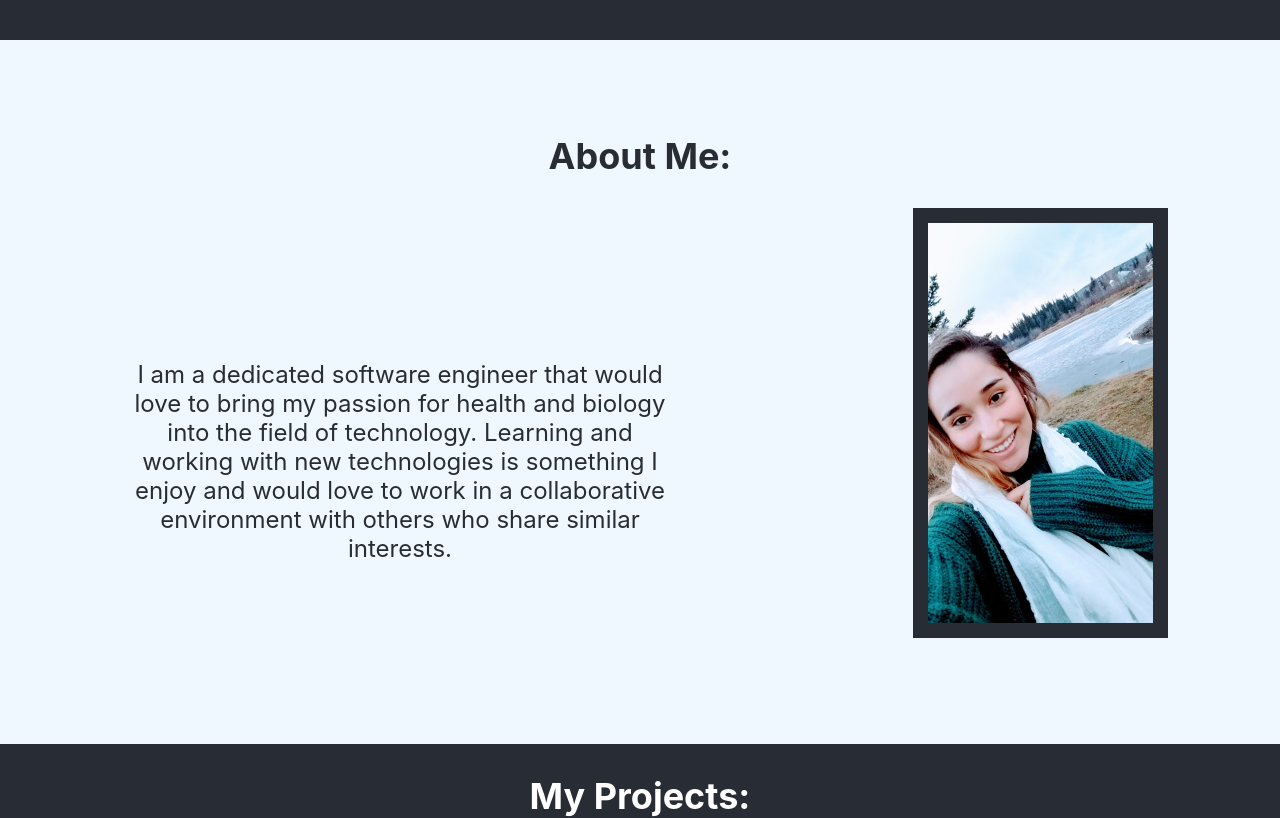
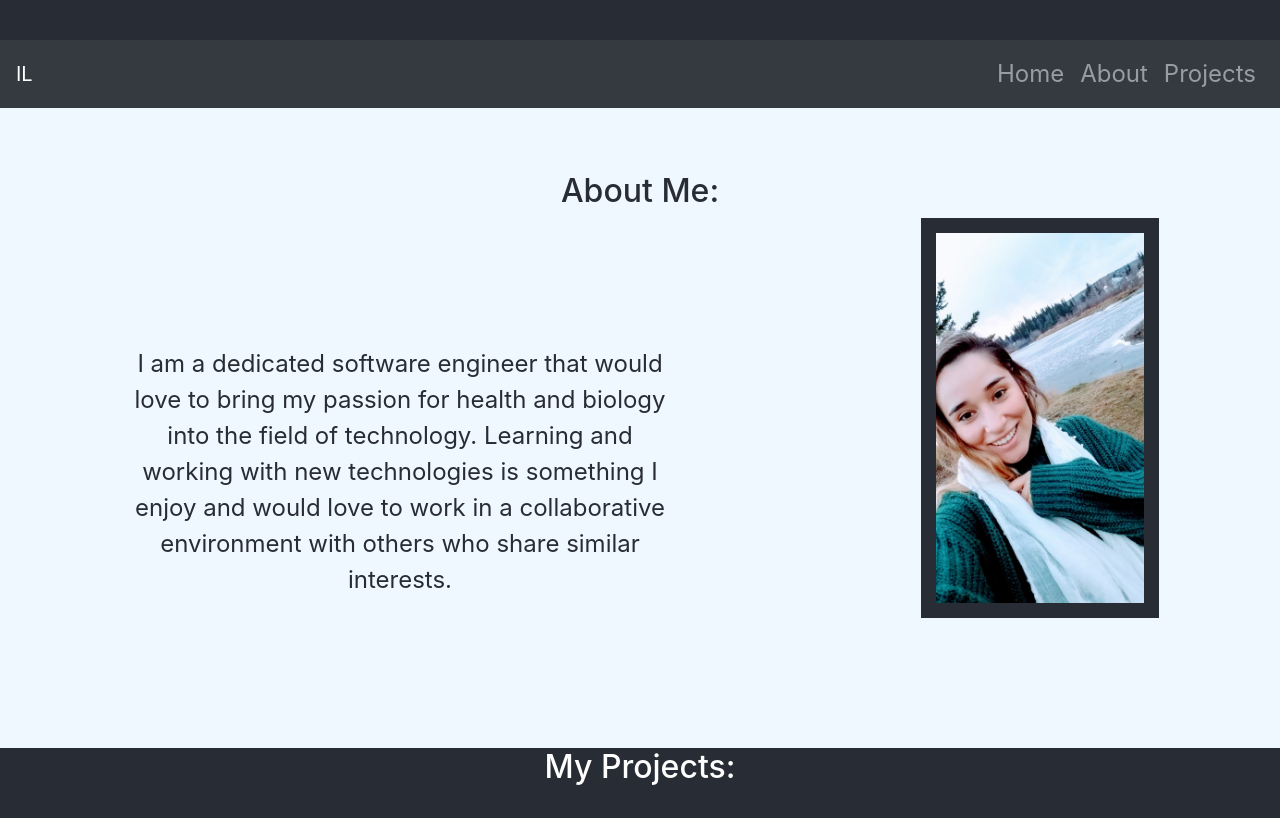
Before and after one commit to lim-is-a/react-portfolio, a React (Create React App) app: page / in a window 1280 px wide. Shown: the part 760-1578 px from the top of the page. Built offline with nearby package versions, Linux system fonts and the light colour scheme.

Commit message:
added react bootstrap nav and links to sections

```diff
--- a/src/App.js
+++ b/src/App.js
@@ -1,5 +1,8 @@
 import React from 'react';
 import './App.css';
+import 'bootstrap/dist/css/bootstrap.min.css';
+
+import MyNavbar from './components/Navbar'
 import Profile from './components/Profile'
 import AboutMe from './components/AboutMe'
 import ProjectList from './components/ProjectList'
@@ -7,13 +10,14 @@ import TechnicalSkills from './components/TechnicalSkills';
 
 function App() {
   return (
-    <div className="App">
+    <div className="App" id="home">
       <header className="App-header">
-        <Profile/>
+        <Profile />
       </header>
-        <AboutMe/>
-        <ProjectList/>
-        <TechnicalSkills/>
+      <MyNavbar />
+      <AboutMe />
+      <ProjectList />
+      <TechnicalSkills />
     </div>
   );
 }
--- a/src/components/AboutMe.jsx
+++ b/src/components/AboutMe.jsx
@@ -5,7 +5,7 @@ import greenSweater from '../images/greenSweater.jpg'
 export default class AboutMe extends Component {
     render() {
         return (
-            <div className="section aboutMe">
+            <div className="section aboutMe" id="aboutMe">
                 <h2>About Me: </h2>
                 <section className="flex-container">
                     <div  className="about-description">
--- /dev/null
+++ b/src/components/Navbar.jsx
@@ -0,0 +1,18 @@
+import React from 'react'
+import {Navbar, Nav} from 'react-bootstrap'
+
+
+const MyNavbar = () => {
+    return (
+        <Navbar bg="dark" variant="dark" sticky="top">
+            <Navbar.Brand href="#home">IL</Navbar.Brand>
+            <Nav className="ml-auto">
+                <Nav.Link href="#home">Home</Nav.Link>
+                <Nav.Link href="#aboutMe">About</Nav.Link>
+                <Nav.Link href="#projects">Projects</Nav.Link>
+            </Nav>
+        </Navbar>
+    )
+}
+
+export default MyNavbar;
--- a/src/components/ProjectList.jsx
+++ b/src/components/ProjectList.jsx
@@ -34,7 +34,7 @@ export default class ProjectList extends Component {
         ]
 
         return (
-            <div>
+            <div id="projects">
                 <h2>My Projects: </h2>
                 <section className="flex-container">
                     {Projects.map((project, i) => {
```
